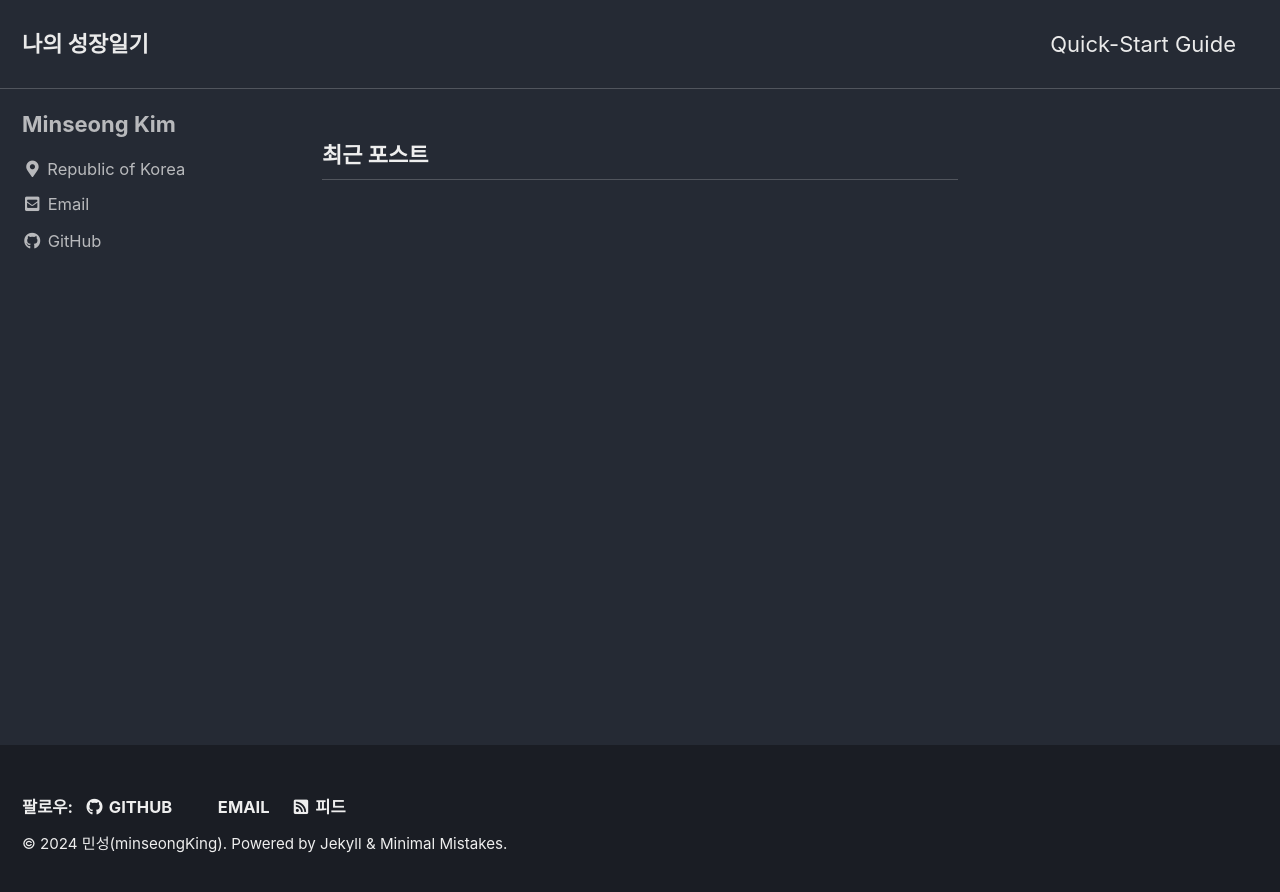
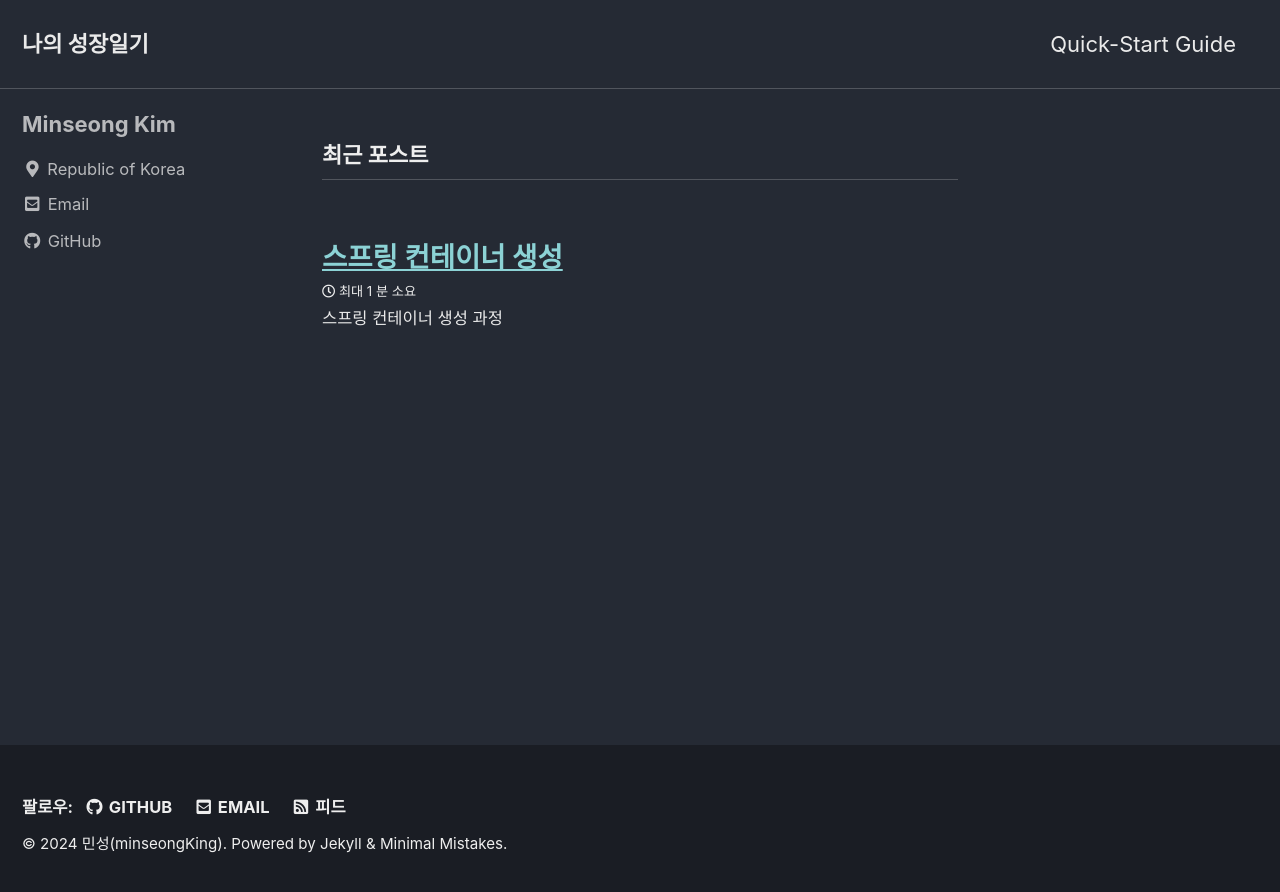
Before and after one commit to iamminseongKim/iamminseongKim.github.io, a Jekyll site: the page built from index.html, in a window 1280 px wide. Shown: the top 892 px of the page. Built offline with Jekyll 4.4.1, drawn with Linux system fonts in a browser that asks for light colours; cached includes are drawn as plain includes; the list of posts is cut into pages by our own code; part of the change alters nothing that is shown.

Commit message:
첫 글 테스트 등록

````diff
--- a/_config.yml
+++ b/_config.yml
@@ -124,7 +124,7 @@ footer:
       icon: "fab fa-fw fa-github"
       url: "https://github.com/iamminseongKim"
     - label: "Email"
-      icon: "fab fa-fw fa-envelope-square"
+      icon: "fas fa-fw fa-envelope-square"
       url: mailto:minseongkimim@gmail.com
 
 
--- /dev/null
+++ b/_posts/2024-02-01-spring-1.md
@@ -0,0 +1,34 @@
+---
+title : "스프링 컨테이너 생성"
+excerpt: "스프링 컨테이너 생성 과정"
+
+date : 2024-02-01
+last_modified_at : 2024-02-25
+---
+
+## 스프링 컨테이너 생성
+스프링 컨테이너가 생성되는 과정을 알아보자.
+
+
+```
+// 스프링 컨테이너 생성
+ApplicationContext applicationContext = new AnnotationConfigApplicationContext(AppConfig.class);
+```
+- `ApplicationContext`를 스프링 컨테이너라 한다.
+- `ApplicationContext`는 인터페이스다.
+- 스프링 컨테이너는 XML 기반으로 만들 수 있고, 애노테이션 기반의 자바 설정 클래스로 만들 수 있다.
+- 직전에 `AppConfig`를 사용했던 방식이 애노테이션 기반의 자바 설정 클래스로 스프링 컨테이너를 만든 것이다.
+- 자바 설정 클래스를 기반으로 스프링 컨테이너(`ApplicationContext`)를 만들어보자.
+	- `new AnnotationConfigApplicationContext(AppConfig.class);`
+	- 이 클래스는 `ApplicationContext`인터페이스의 구현체 이다.
+
+
+> 참고 : 더 정확히는 스프링 컨테이너를 부를 때 `BeanFactory`, `ApplicationContext`로 구분해서 이야기 한다. 이 부분은 뒤에서 설명하겠다. `BeanFactory`를 직접 사용하는 경우는 거의 없기 때문에 일반적으로 `ApplicationContext`를 스프링 컨테이너라 한다.
+
+
+
+### 스프링 컨테이너의 생성 과정
+![](https://i.imgur.com/tn9vbCB.png)
+![](https://i.imgur.com/i52zQWo.png)
+![](https://i.imgur.com/NAjCnb2.png)
+![](https://i.imgur.com/18EMn63.png)
````
